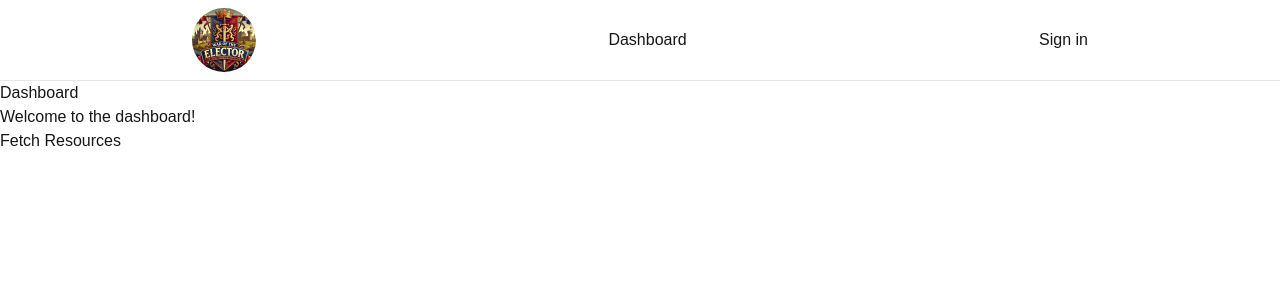
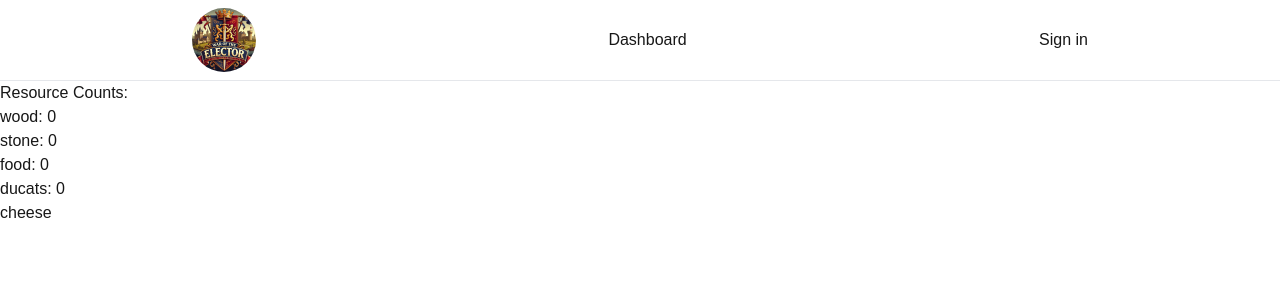
Before and after one commit to TheFirstHero6/noah-game, a Next.js app: page /pages/dashboard in a window 1280 px wide. Shown: the top 300 px of the page. Built offline with nearby package versions, Linux system fonts and the light colour scheme; no server answers.

Commit message:
deleting stupid changes

```diff
--- a/src/app/pages/dashboard/page.tsx
+++ b/src/app/pages/dashboard/page.tsx
@@ -1,24 +1,44 @@
 "use client";
 
+import React from "react";
 import { useState } from "react";
 
-export default function Dashboard() {
+export default async function Dashboard() {
+  const [resources, setResources] = useState({
+    wood: "0",
+    stone: "0",
+    food: "0",
+    ducats: "0",
+  });
+  console.log("Current Wood Count:", resources.wood);
+
   const fetchResources = async () => {
     try {
       const response = await fetch("/api/dashboard");
       if (response.ok) console.log(await response.json());
 
       if (!response.ok) throw new Error("Failed to fetch resources");
+      const data = await response.json();
+      console.log(data);
+      setResources(data);
     } catch (error) {
       throw new Error("Failed to fetch resources");
     }
   };
-  console.log("Resources fetched successfully");
+
+  const updateResources = async (newResources: any) => {
+    setResources(newResources);
+  };
+
   return (
     <div>
-      <h1>Dashboard</h1>
-      <p>Welcome to the dashboard!</p>
-      <button onClick={fetchResources}>Fetch Resources</button>
+      <h2>Resource Counts:</h2>
+      {Object.entries(resources).map(([resource, amount]) => (
+        <div key={resource}>
+          {resource}: {amount}
+        </div>
+      ))}
+      <button onClick={fetchResources}>cheese</button>
     </div>
   );
 }
```
